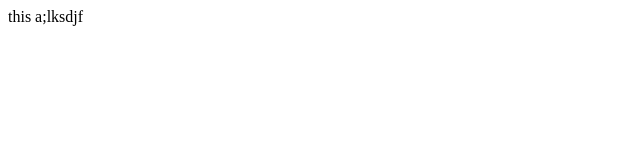
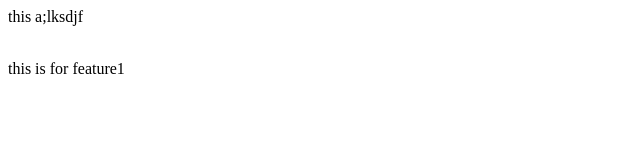
Before and after one commit to anon-91/localRepo, a plain HTML site: page index.html in a window 1280 px wide. Shown: the whole page, without its empty margins (0-640 px from the left). Drawn offline with Linux system fonts and the light colour scheme.

Commit message:
feature1

```diff
--- a/index.html
+++ b/index.html
@@ -1,2 +1,3 @@
 <p>this a;lksdjf</p>
 <br>
+<p1>this is for feature1</p1>
```
